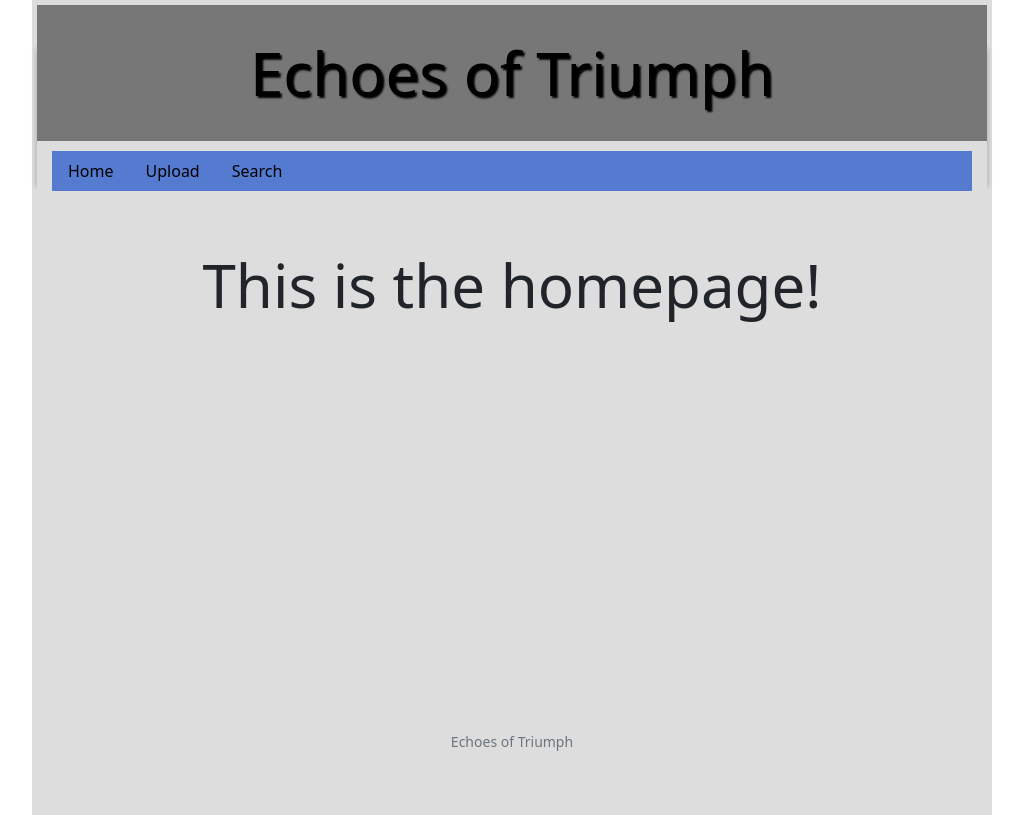
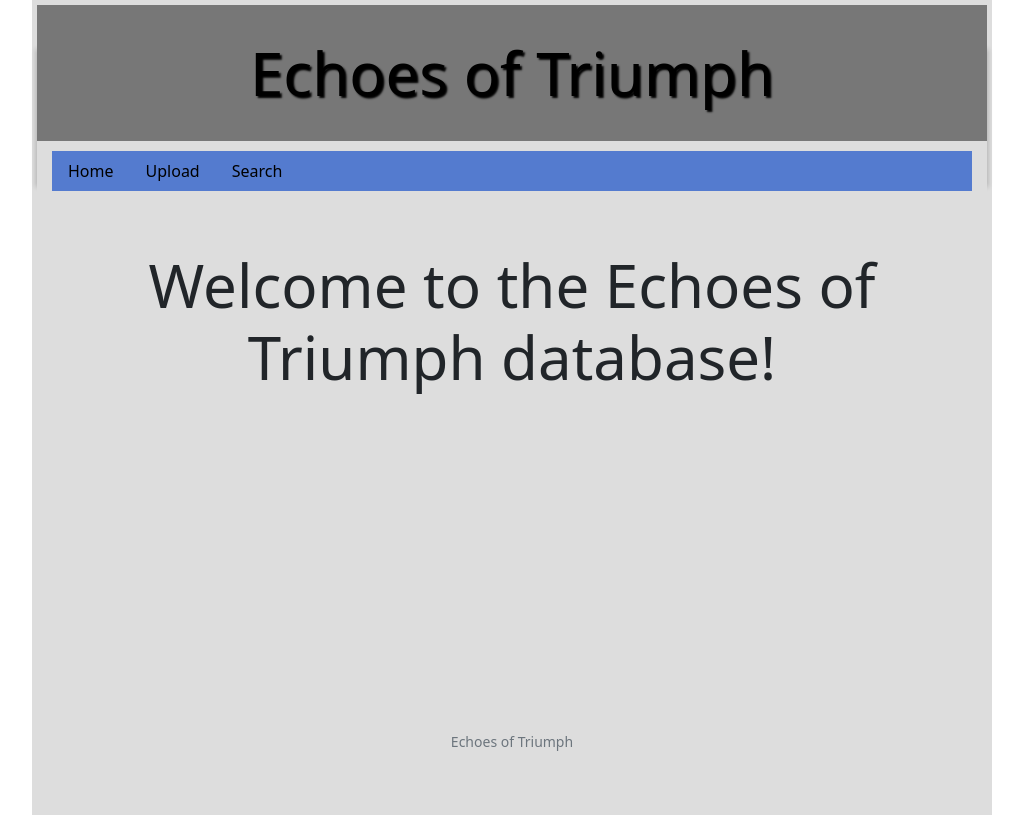
Before and after one commit to trevordrudge/trevordrudge, a Flask app: page / in a window 1280 px wide. Shown: the whole page, without its empty margins (128-1151 px from the left). Run offline with Flask 2, Linux system fonts and the light colour scheme; some libraries are stand-ins or nearby versions.

```diff
--- a/templates/index.html
+++ b/templates/index.html
@@ -5,5 +5,5 @@
 {% endblock %}
 
 {% block main %}
-    <h1>This is the homepage!</h1>
+    <h1>Welcome to the Echoes of Triumph database!</h1>
 {% endblock %}
```
Also changed, not shown: README.md, app.db, 4 other files.
